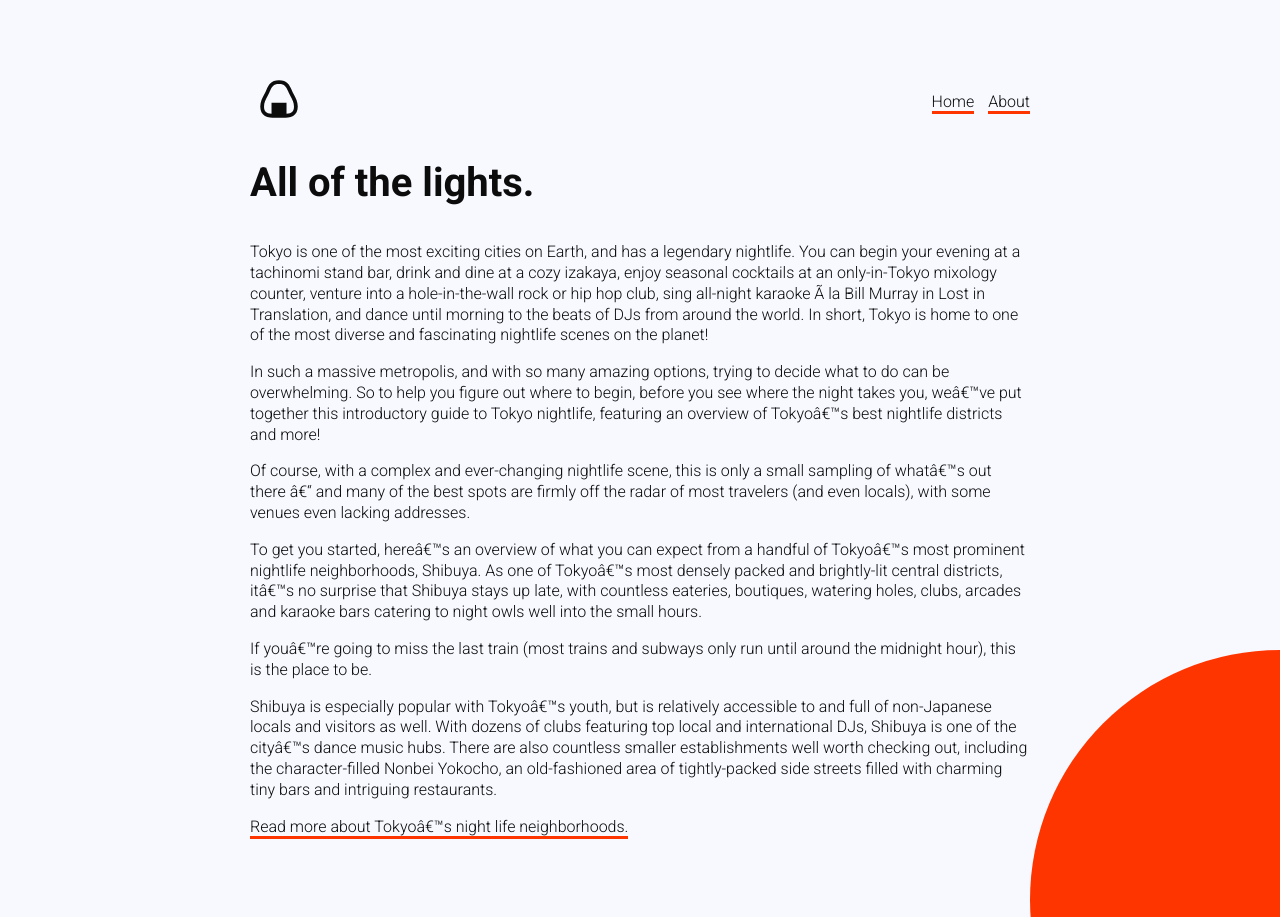
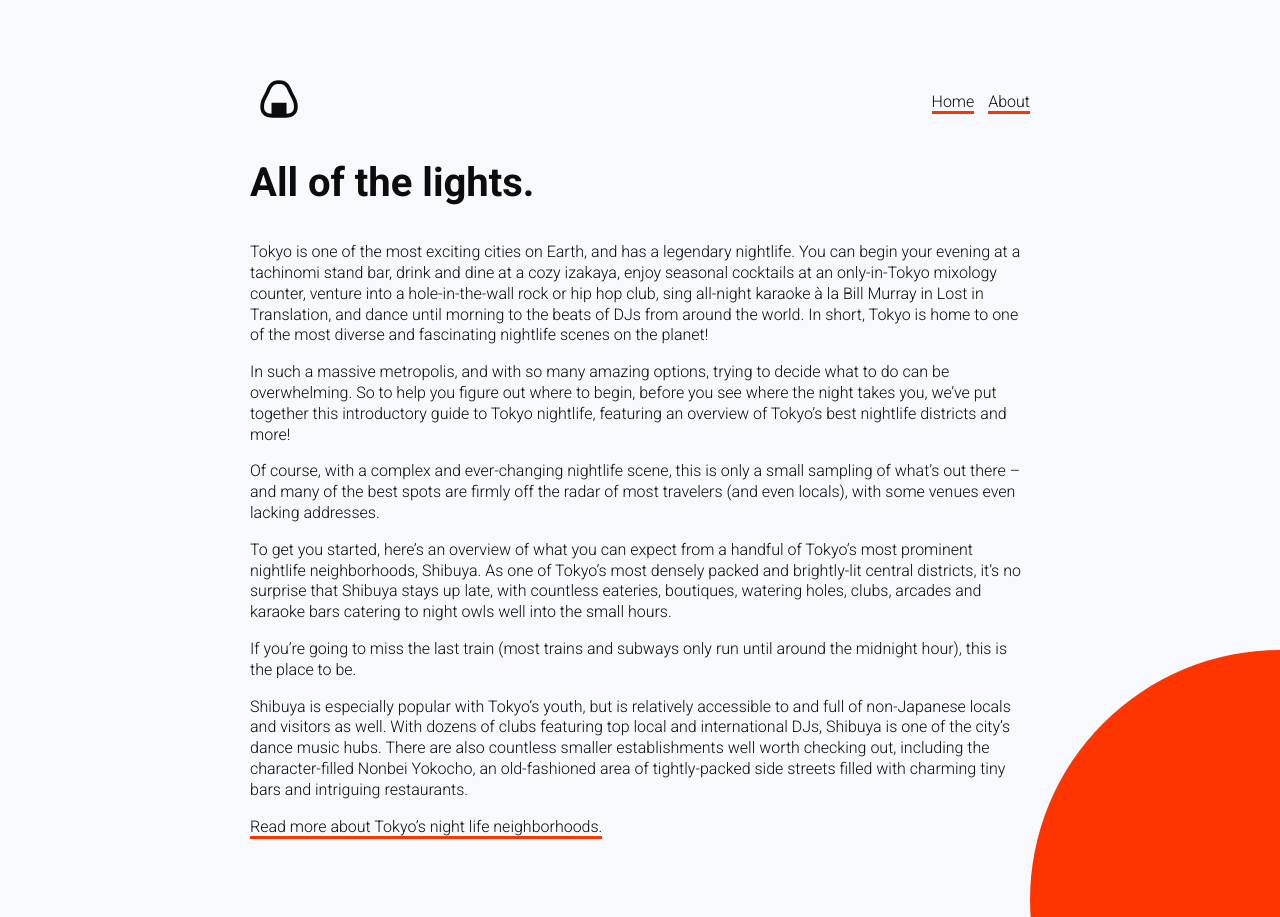
Before and after one commit to coreAux/anightinjapan, a Jekyll site: the page built from _posts/2020-02-11-new-post.markdown, in a window 1280 px wide. Built offline with Jekyll 4.4.1, drawn with Linux system fonts in a browser that asks for light colours.

Commit message:
Updated New Post

```diff
--- a/_posts/2020-02-11-new-post.markdown
+++ b/_posts/2020-02-11-new-post.markdown
@@ -5,16 +5,16 @@
   red-light entertainment and the infamous Robot Restaurant.
 ---
 
-Tokyo is one of the most exciting cities on Earth, and has a legendary nightlife. You can begin your evening at a tachinomi stand bar, drink and dine at a cozy izakaya, enjoy seasonal cocktails at an only-in-Tokyo mixology counter, venture into a hole-in-the-wall rock or hip hop club, sing all-night karaoke Ã  la Bill Murray in Lost in Translation, and dance until morning to the beats of DJs from around the world. In short, Tokyo is home to one of the most diverse and fascinating nightlife scenes on the planet!
+Tokyo is one of the most exciting cities on Earth, and has a legendary nightlife. You can begin your evening at a tachinomi stand bar, drink and dine at a cozy izakaya, enjoy seasonal cocktails at an only-in-Tokyo mixology counter, venture into a hole-in-the-wall rock or hip hop club, sing all-night karaoke à la Bill Murray in Lost in Translation, and dance until morning to the beats of DJs from around the world. In short, Tokyo is home to one of the most diverse and fascinating nightlife scenes on the planet!
 
-In such a massive metropolis, and with so many amazing options, trying to decide what to do can be overwhelming. So to help you figure out where to begin, before you see where the night takes you, weâ€™ve put together this introductory guide to Tokyo nightlife, featuring an overview of Tokyoâ€™s best nightlife districts and more!
+In such a massive metropolis, and with so many amazing options, trying to decide what to do can be overwhelming. So to help you figure out where to begin, before you see where the night takes you, we’ve put together this introductory guide to Tokyo nightlife, featuring an overview of Tokyo’s best nightlife districts and more!
 
-Of course, with a complex and ever-changing nightlife scene, this is only a small sampling of whatâ€™s out there â€“ and many of the best spots are firmly off the radar of most travelers (and even locals), with some venues even lacking addresses.
+Of course, with a complex and ever-changing nightlife scene, this is only a small sampling of what’s out there – and many of the best spots are firmly off the radar of most travelers (and even locals), with some venues even lacking addresses.
 
-To get you started, hereâ€™s an overview of what you can expect from a handful of Tokyoâ€™s most prominent nightlife neighborhoods, Shibuya. As one of Tokyoâ€™s most densely packed and brightly-lit central districts, itâ€™s no surprise that Shibuya stays up late, with countless eateries, boutiques, watering holes, clubs, arcades and karaoke bars catering to night owls well into the small hours.
+To get you started, here’s an overview of what you can expect from a handful of Tokyo’s most prominent nightlife neighborhoods, Shibuya. As one of Tokyo’s most densely packed and brightly-lit central districts, it’s no surprise that Shibuya stays up late, with countless eateries, boutiques, watering holes, clubs, arcades and karaoke bars catering to night owls well into the small hours.
 
-If youâ€™re going to miss the last train (most trains and subways only run until around the midnight hour), this is the place to be.
+If you’re going to miss the last train (most trains and subways only run until around the midnight hour), this is the place to be.
 
-Shibuya is especially popular with Tokyoâ€™s youth, but is relatively accessible to and full of non-Japanese locals and visitors as well. With dozens of clubs featuring top local and international DJs, Shibuya is one of the cityâ€™s dance music hubs. There are also countless smaller establishments well worth checking out, including the character-filled Nonbei Yokocho, an old-fashioned area of tightly-packed side streets filled with charming tiny bars and intriguing restaurants.
+Shibuya is especially popular with Tokyo’s youth, but is relatively accessible to and full of non-Japanese locals and visitors as well. With dozens of clubs featuring top local and international DJs, Shibuya is one of the city’s dance music hubs. There are also countless smaller establishments well worth checking out, including the character-filled Nonbei Yokocho, an old-fashioned area of tightly-packed side streets filled with charming tiny bars and intriguing restaurants.
 
-[Read more about Tokyoâ€™s night life neighborhoods.](https://boutiquejapan.com/tokyo-nightlife-guide/)
+[Read more about Tokyo’s night life neighborhoods.](https://boutiquejapan.com/tokyo-nightlife-guide/)
```
